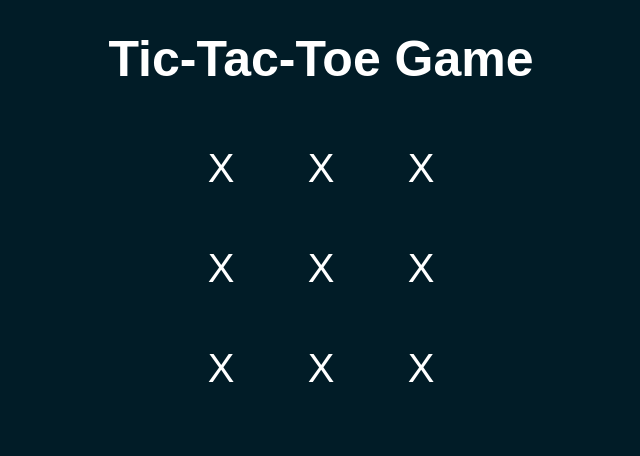
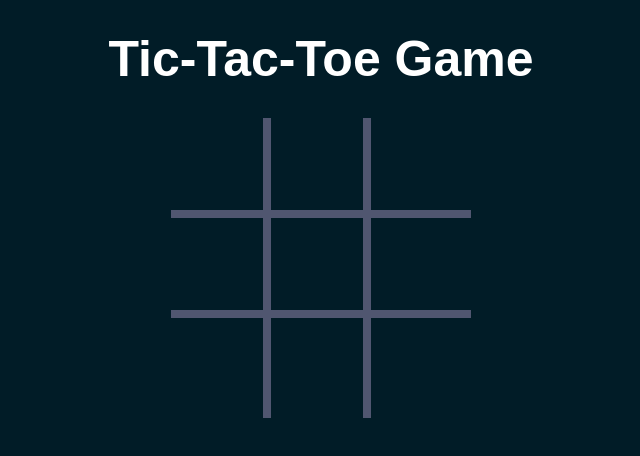
Before and after one commit to obaidkhan22/tic-tac-toe, a React (Vite) app: page / in a window 1280 px wide. Shown: the top 456 px of the page, without its empty margins (319-959 px from the left). Built offline with nearby package versions, Linux system fonts and the light colour scheme.

Commit message:
implement the tileClick logic.

```diff
--- a/src/App.css
+++ b/src/App.css
@@ -21,5 +21,21 @@ h1 {
   display: flex;
   justify-content: center;
   align-items: center;
-  font-size: 4rem;
+  font-size: 5rem;
+  cursor: pointer;
+  font-weight: bold;
 }
+
+.right-border {
+  border-right: 0.8rem solid #505670;
+}
+.bottom-border {
+  border-bottom: 0.8rem solid #505670;
+}
+.x-color {
+  color: chartreuse;
+}
+
+.o-color {
+  color: yellow;
+}
--- a/src/components/Board.jsx
+++ b/src/components/Board.jsx
@@ -1,11 +1,17 @@
 import React from "react";
 
-const Board = ({ tiles }) => {
+const Board = ({ tiles, handleTileClick }) => {
   return (
     <div className="board">
       {tiles.map((tile, index) => (
-        <div key={index} className={`tile ${tile.className}`}>
-          X
+        <div
+          key={index}
+          className={`tile ${tile.className} ${
+            tile.value && tile.value === "X" ? "x-color" : "o-color"
+          }`}
+          onClick={() => handleTileClick(index)}
+        >
+          {tile.value}
         </div>
       ))}
     </div>
--- a/src/components/TicTacToeGame.jsx
+++ b/src/components/TicTacToeGame.jsx
@@ -13,11 +13,19 @@ const TicTacToeGame = () => {
     { value: null, className: " right-border" },
     { value: null },
   ]);
+  const [xIsNext, setXisNext] = useState(true);
+
+  const handleTileClick = (index) => {
+    const newTiles = [...tiles];
+    tiles[index].value = xIsNext ? "X" : "O";
+    setXisNext(!xIsNext);
+    setTiles(newTiles);
+  };
   return (
     <>
       <h1>Tic-Tac-Toe Game</h1>
       <div className="game">
-        <Board tiles={tiles} />
+        <Board tiles={tiles} handleTileClick={handleTileClick} />
       </div>
     </>
   );
```
